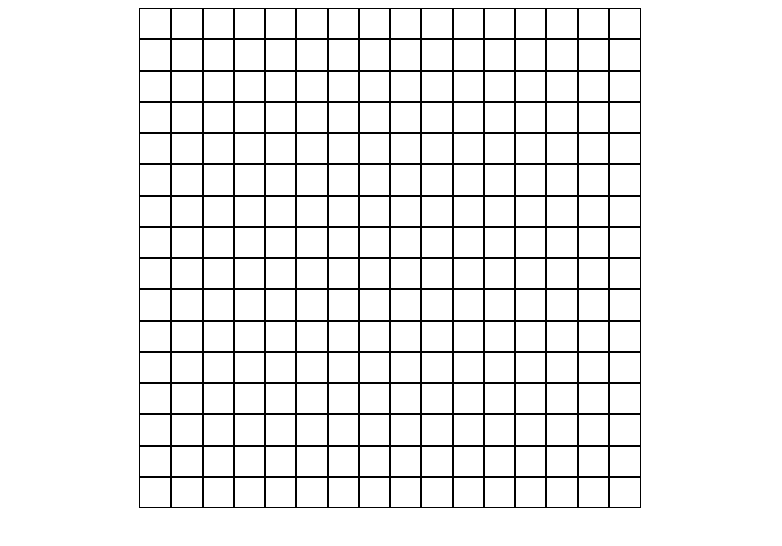
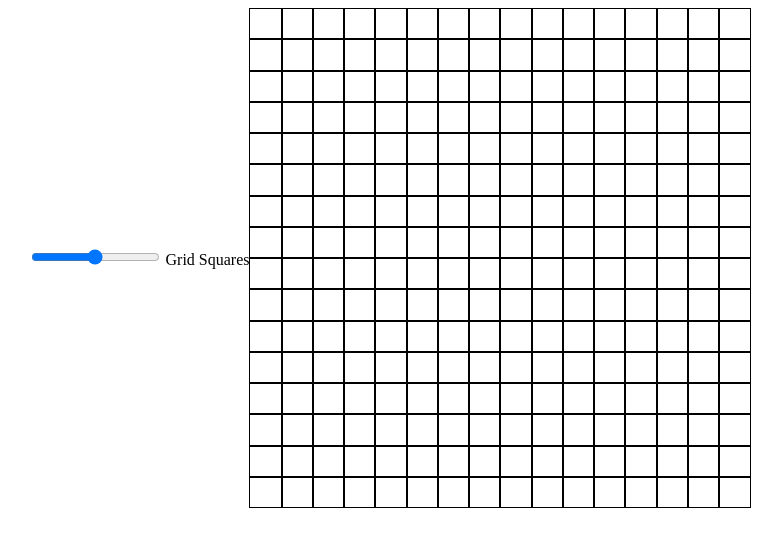
Before and after one commit to mbazzo1993/etch-a-sketch, a plain HTML site: page index.html in a window 1280 px wide. Shown: the whole page, without its empty margins (251-1033 px from the left). Drawn offline with Linux system fonts and the light colour scheme.

Commit message:
feat: add input slide to adjust grid squares

```diff
--- a/index.html
+++ b/index.html
@@ -7,6 +7,10 @@
     </head>
 
     <body>
+        <div id="input">
+            <input type="range" id="grid-size" min="2" max="100" />
+            <label>Grid Squares</label>
+        </div>
         <div id="canvas">
         </div>
     </body>
```
